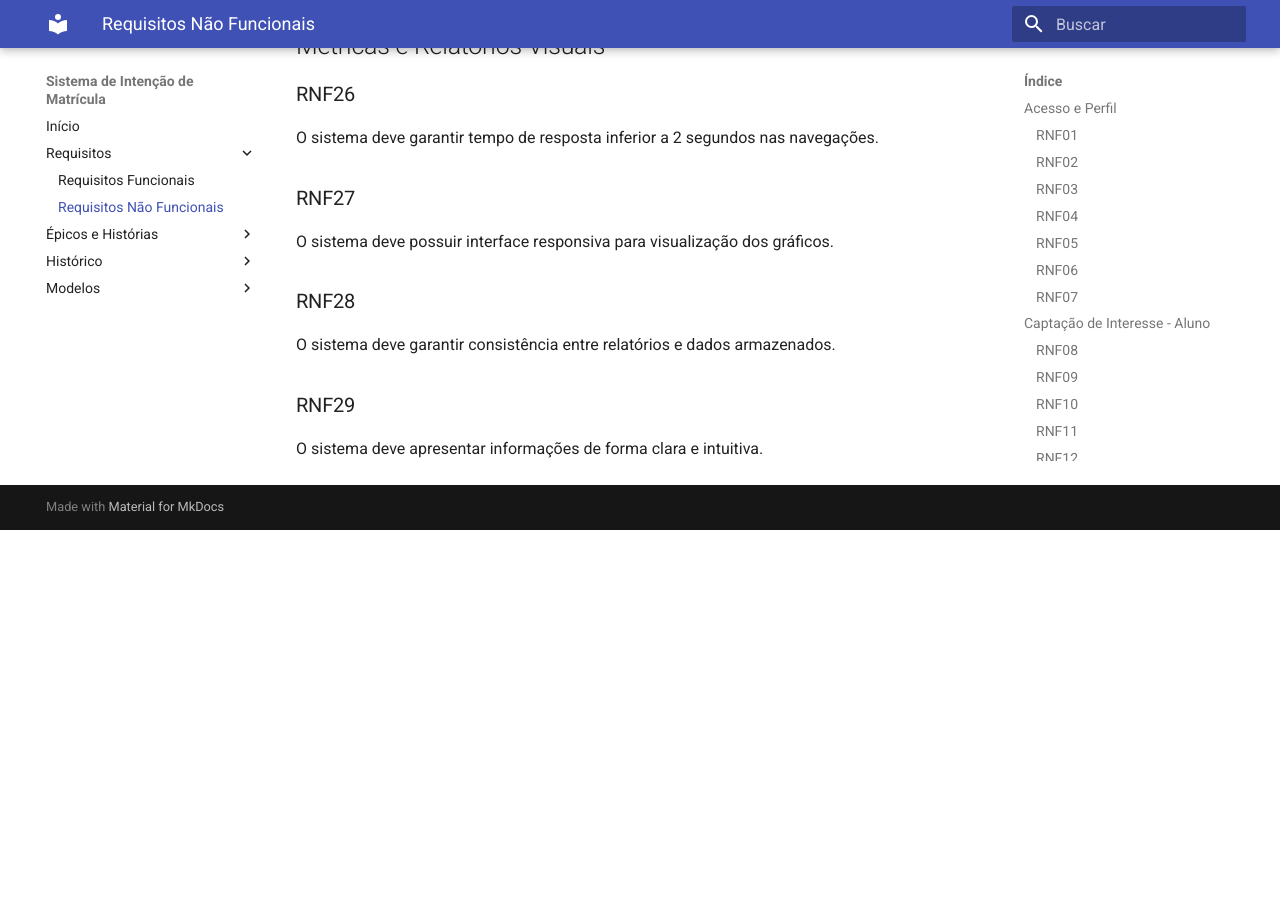
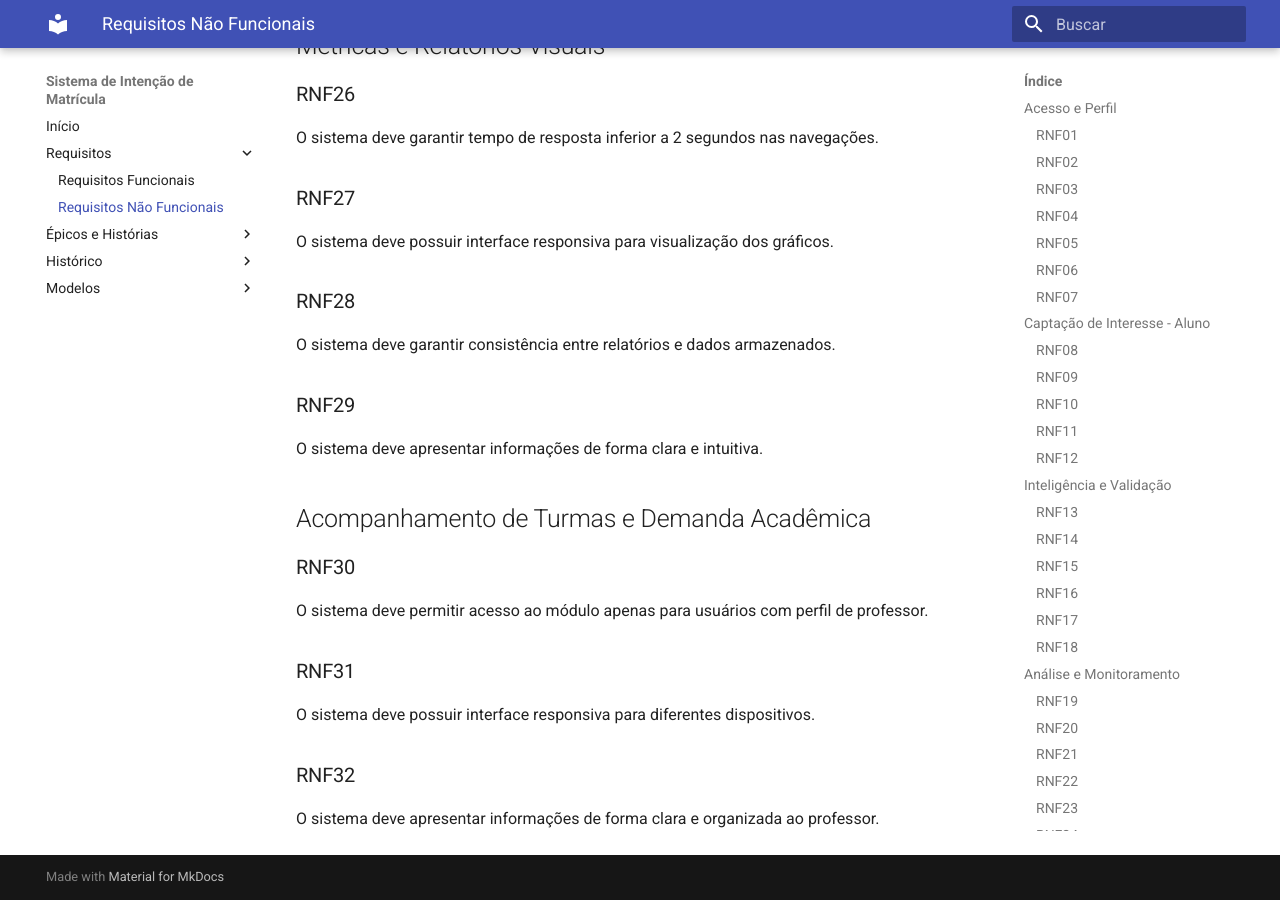
Before and after one commit to si-2026-1/Sistema_de_intencao_de_matricula, an MkDocs documentation site: the page built from docs/Requisitos/Requisitos_nao_funcionais.md, in a window 1280 px wide and 900 px high, scrolled down 3029 px. Built offline with MkDocs 1.6.1 and Material for MkDocs 9.7.7, drawn with Linux system fonts in a browser that asks for light colours; before the commit the page ends 3559 px from its top, so only the background shows below that.

Commit message:
Add non-functional requirements for academic module

```diff
--- a/docs/Requisitos/Requisitos_nao_funcionais.md
+++ b/docs/Requisitos/Requisitos_nao_funcionais.md
@@ -101,3 +101,18 @@ O sistema deve garantir consistência entre relatórios e dados armazenados.
 
 ### RNF29
 O sistema deve apresentar informações de forma clara e intuitiva.
+
+
+## Acompanhamento de Turmas e Demanda Acadêmica
+
+### RNF30
+
+O sistema deve permitir acesso ao módulo apenas para usuários com perfil de professor.
+
+### RNF31
+
+O sistema deve possuir interface responsiva para diferentes dispositivos.
+
+### RNF32
+
+O sistema deve apresentar informações de forma clara e organizada ao professor.
```
